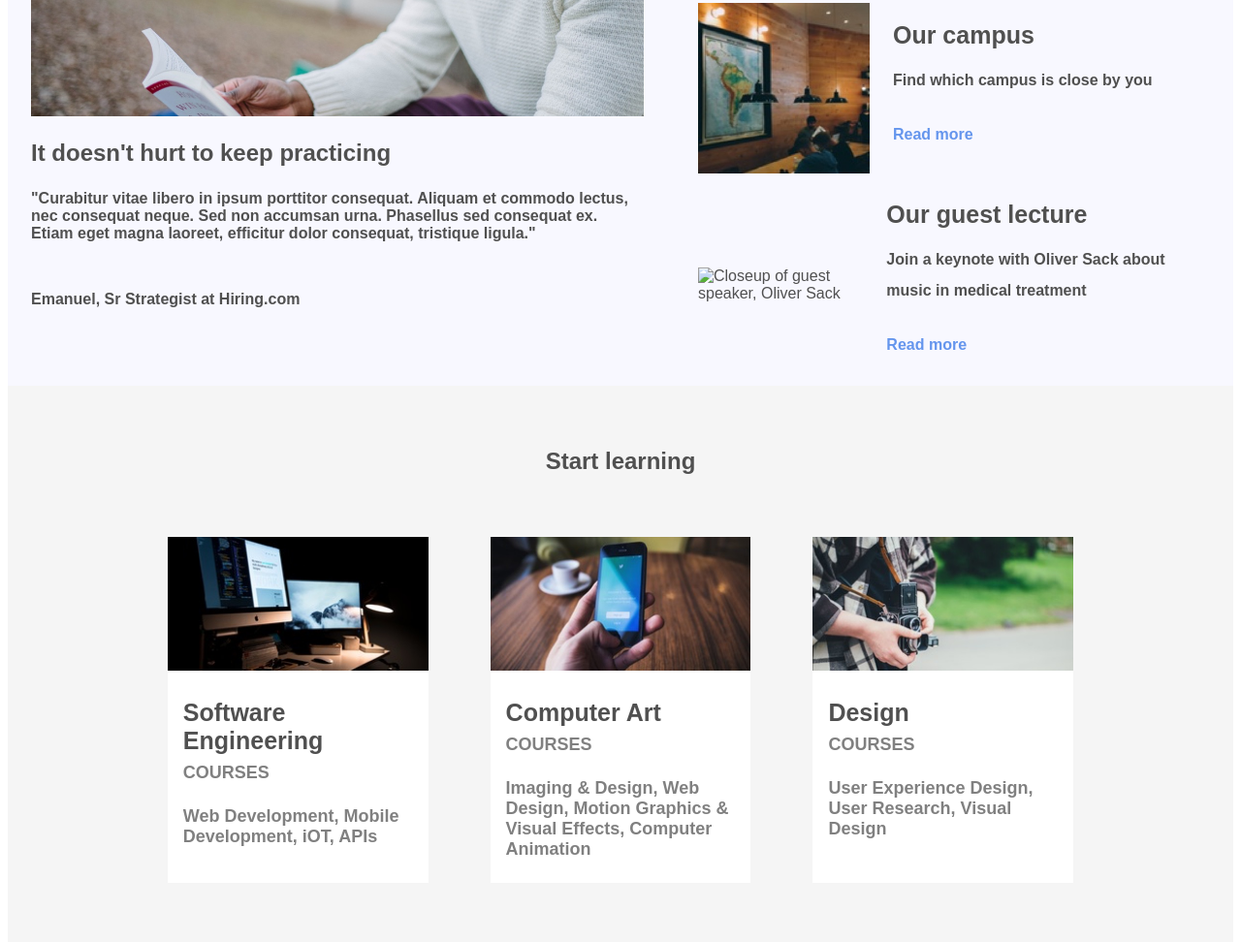
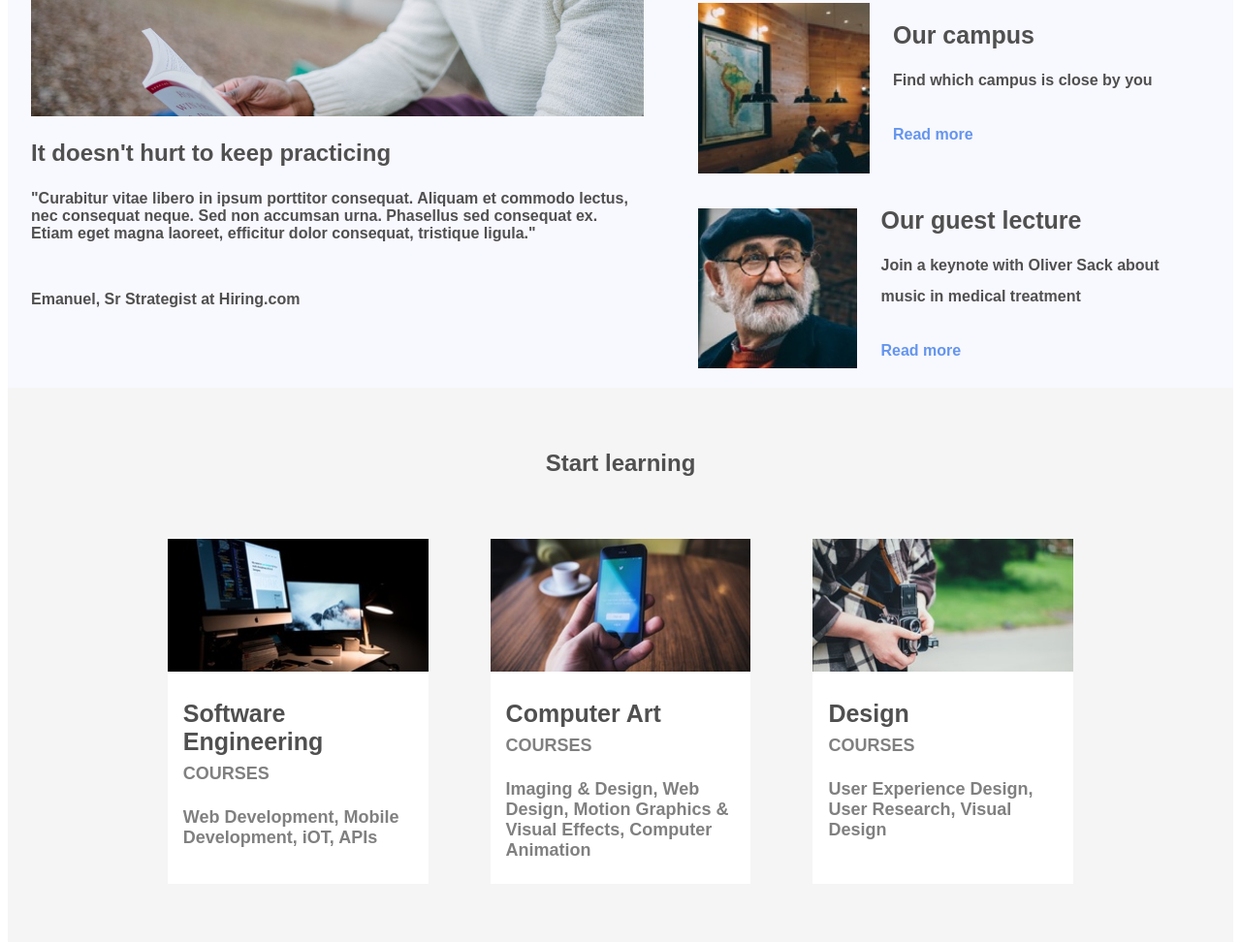
Before and after one commit to chyashnain/colmar_academy, a plain HTML site: page index.html in a window 1280 px wide. Shown: the part 1007-1979 px from the top of the page at 97% size. Drawn offline with Linux system fonts and the light colour scheme.

Commit message:
Update index.html

```diff
--- a/index.html
+++ b/index.html
@@ -89,7 +89,7 @@
                 </div>
                 <div class="side-container">
                     <div class="image-container">
-                        <img class="desktop" src="project_images/" alt="Closeup of guest speaker, Oliver Sack">
+                        <img class="desktop" src="project_images/information-guest-lecture.jpg" alt="Closeup of guest speaker, Oliver Sack">
                         <img class="mobile" src="project_images/information-guest-lecture-mobile.jpg" alt="Closeup of guest speaker, Oliver Sack">
                     </div>
                     <div class="content">
```
